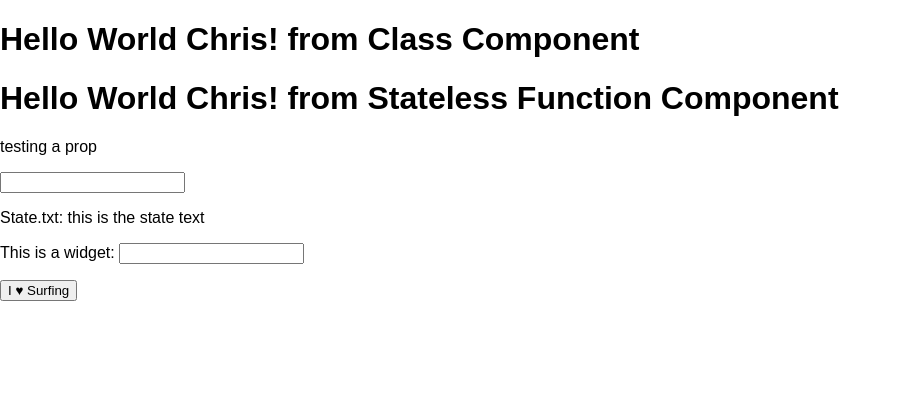
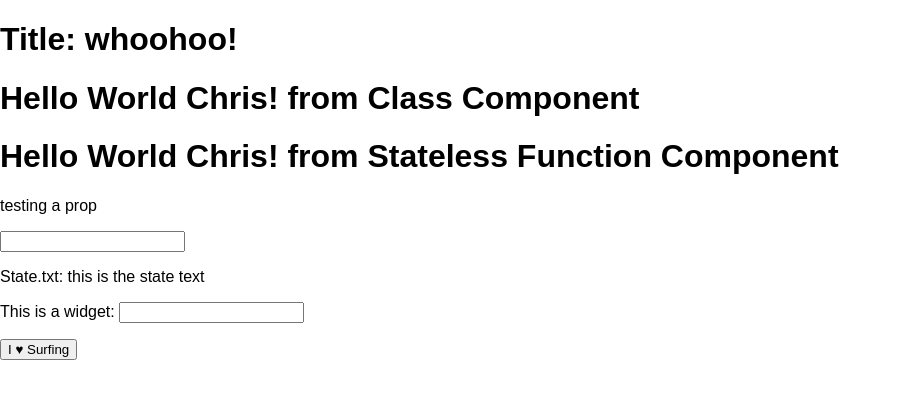
Before and after one commit to frantzyy/learn-react, a React app: page / in a window 1280 px wide. Shown: the top 398 px of the page, without its empty margins (0-902 px from the left). Built offline with nearby package versions, Linux system fonts and the light colour scheme.

Commit message:
adding a custom validation to a title

```diff
--- a/src/App.js
+++ b/src/App.js
@@ -50,6 +50,7 @@ class App extends Component {
 
       return (
         <div>
+          <Title text="whoohoo!"/>
           <h1>Hello World Chris! from Class Component</h1>
           <Stateless />
           <p>{txt}</p>
@@ -57,7 +58,6 @@ class App extends Component {
           <p>State.txt: {this.state.txt}</p>
           < Widget update={this.update.bind(this)} />
           <Button>I <Heart/> Surfing</Button>
-
         </div>
        );
     }
@@ -72,6 +72,22 @@ App.defaultProps = {
   txt : 'this is the default txt'
 }
 
+const Title = (props) =>
+  <h1>Title: {props.text}</h1>
 
+Title.propTypes = {
+  // text : PropTypes.string.isRequired
+
+  //custom validation
+  text(props, propName, component) {
+    if(!(propName in props) ){
+      return new Error('missing ${propName}')
+    }
+
+    if(props[propName].length < 6 ){
+      return new Error('to short ${propName}')
+    }
+  }
+}
 
 export default App
```
